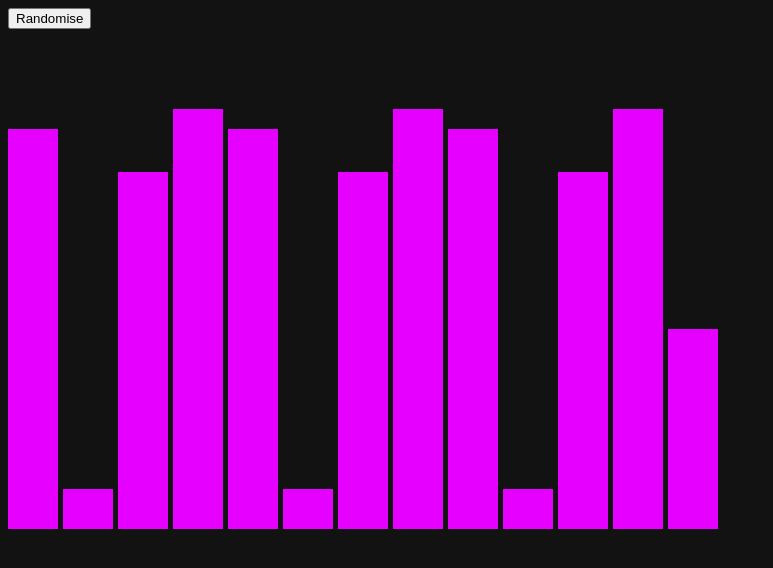
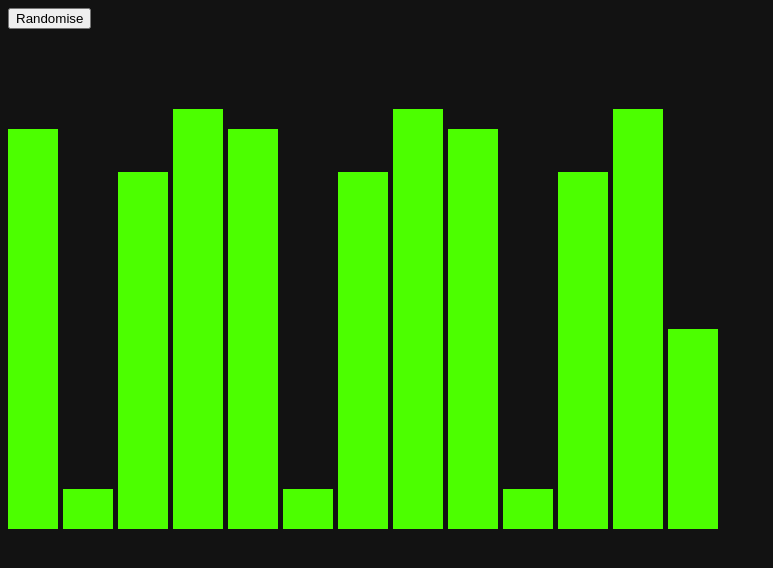
Before and after one commit to richardTowers/triangular-bar, a website: page index.html in a window 1280 px wide. Shown: the whole page, without its empty margins (0-773 px from the left). Drawn offline with nearby package versions, Linux system fonts and the light colour scheme.

Commit message:
Changing colour to green.

```diff
--- a/index.html
+++ b/index.html
@@ -11,7 +11,7 @@
     <style>
         body {
             background-color: #121212;
-            fill: #e500ff;
+            fill: #4cff00;
         }
     </style>
 </head>
```
